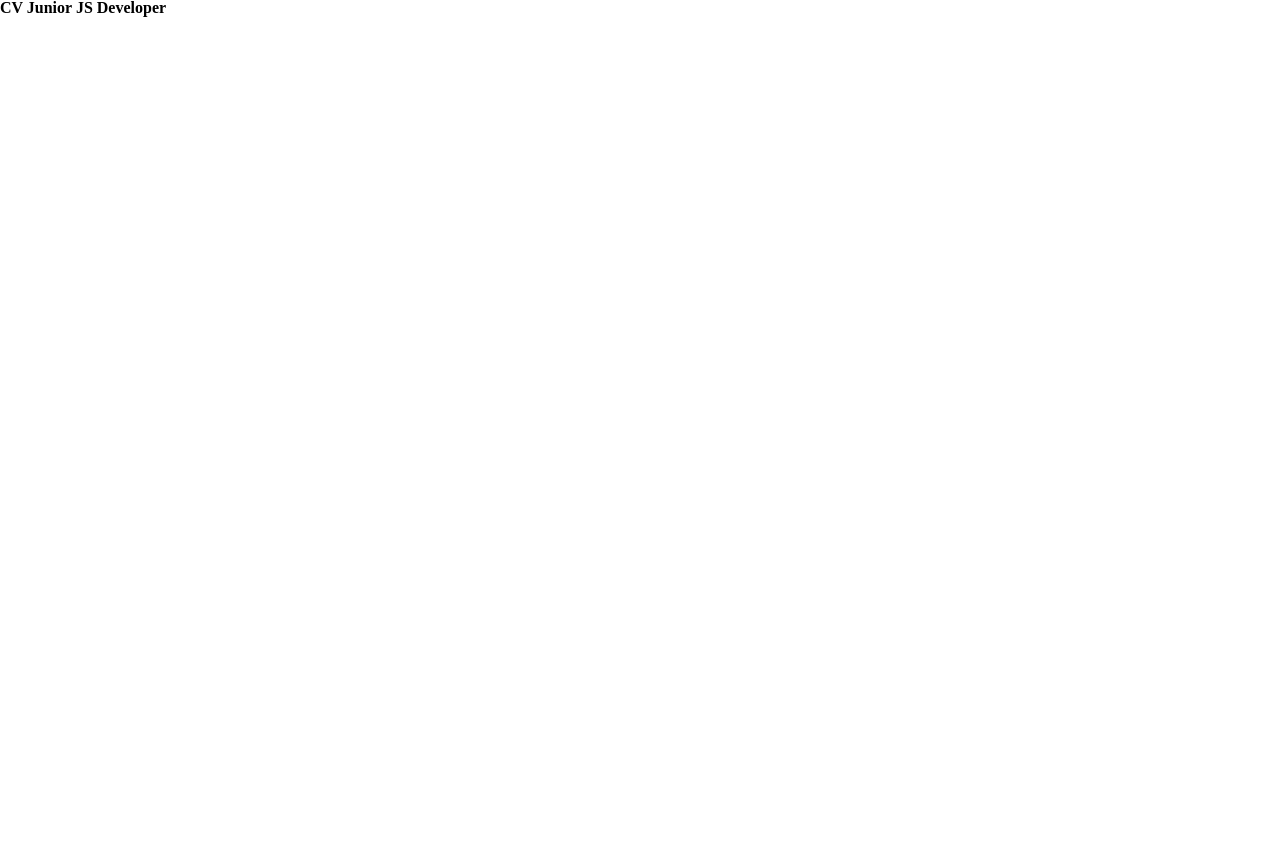
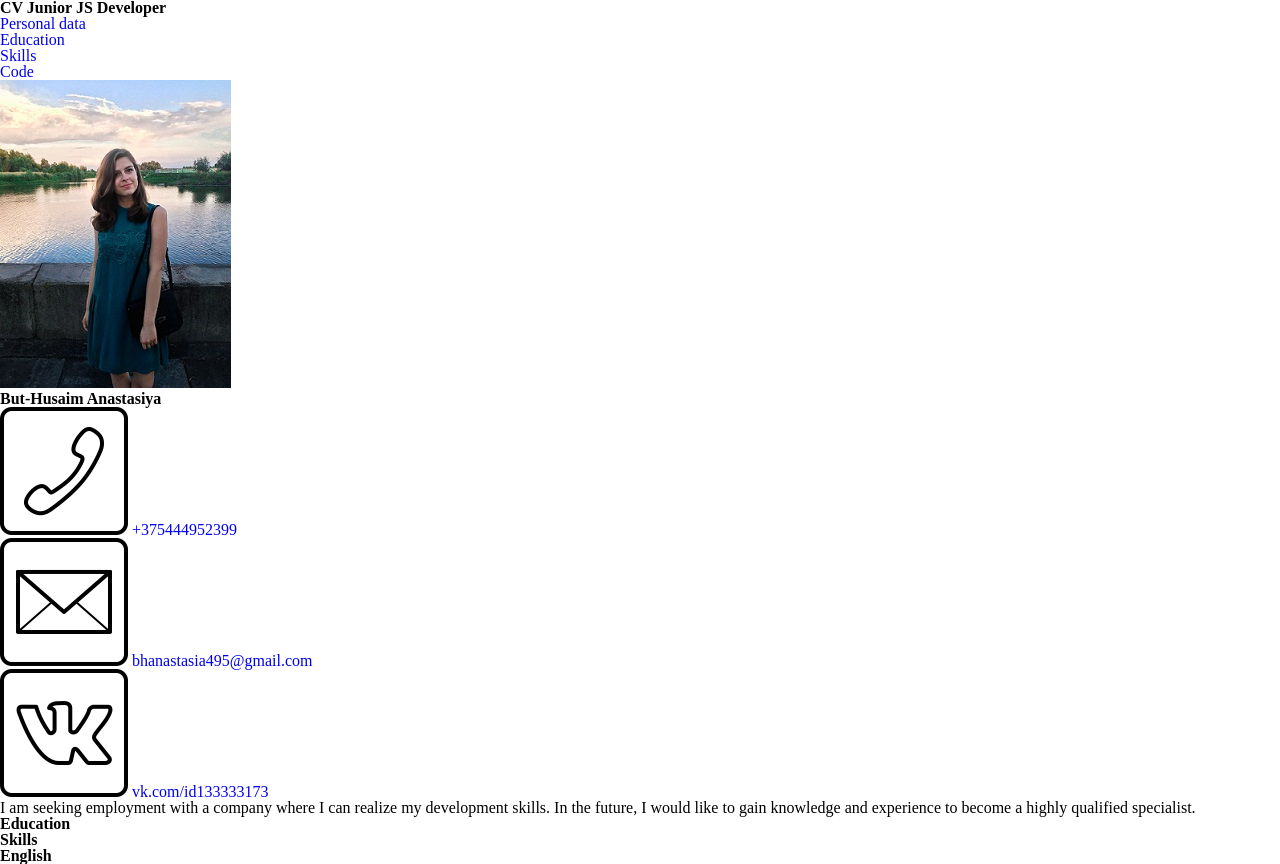
Before and after one commit to anastasiyaBH/rsschool-2019Q1-cv, a plain HTML site: page index.html in a window 1280 px wide. Before the commit the page ends 800 px from the top, so only its background shows below. Drawn offline with Linux system fonts and the light colour scheme.

Commit message:
feat: add nav, information in about-me-block and section in information-block

```diff
--- a/index.html
+++ b/index.html
@@ -9,11 +9,60 @@
   <body>
     <header>
       <h3>CV Junior JS Developer</h3>
+      <ul class = 'navigation'>
+        <li><a href = '#about-me'>Personal data</a></li>
+        <li><a href = '#education'>Education</a></li>
+        <li><a href = '#skills'>Skills</a></li>
+        <li><a href = '#code'>Code</a></li>
+      </ul>
     </header>
     <main>
       <div class = 'about-me-block'>
+        <div class = 'img-block'>
+          <img src = 'assets/img.jpg' alt = 'Photo'>
+        </div>
+        <div class = 'name-block'>
+          <h1>But-Husaim Anastasiya</h1>
+        </div>
+        <div class = 'contact-block'>
+          <ul>
+            <li>
+              <div class = 'contact-item'>
+                <img src = 'assets/phone.png' alt = 'Phone'>
+                <a href = 'tel:+375444952399' target='_blank'>+375444952399</a>
+              </div>
+            </li>
+            <li>
+              <div class = 'contact-item'>
+                <img src = 'assets/mail.png' alt = 'Mail'>
+                <a href = 'mailto:bhanastasia495@gmail.com' target='_blank'>bhanastasia495@gmail.com</a>
+              </div>
+                </li>
+              <li>
+                <div class = 'contact-item'>
+                  <img src = 'assets/vk.png' alt = 'Vk'>
+                  <a href = 'https://vk.com/id133333173' target='_blank'>vk.com/id133333173</a>
+                </div>
+              </li>
+            </ul>
+          </div>
+          <div class = 'summary-block'>
+            <p>I am seeking employment with a company where I can realize my development skills.
+                In the future, I would like to gain knowledge and experience to become a highly qualified specialist.</p>
+          </div>
       </div>
       <div class = 'information-block'>
+        <div class = 'education' id = 'education'>
+          <h2>Education</h2>
+        </div>
+        <div class = 'skills' id ='skills'>
+          <h2>Skills</h2>
+        </div>
+        <div class = 'english'>
+          <h2>English</h2>
+        </div>
+        <div class = 'code' id = 'code'>
+        </div>
       </div>
     </main>
     <footer>
```
